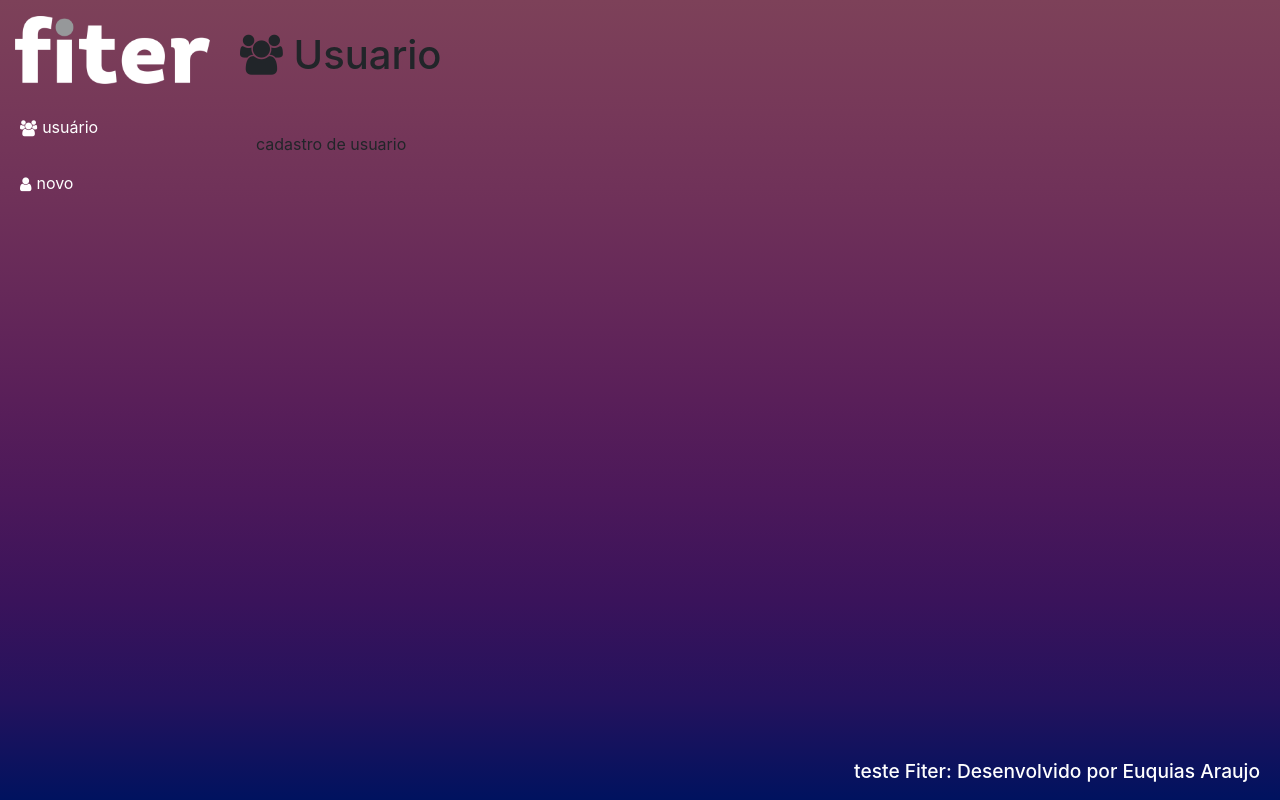
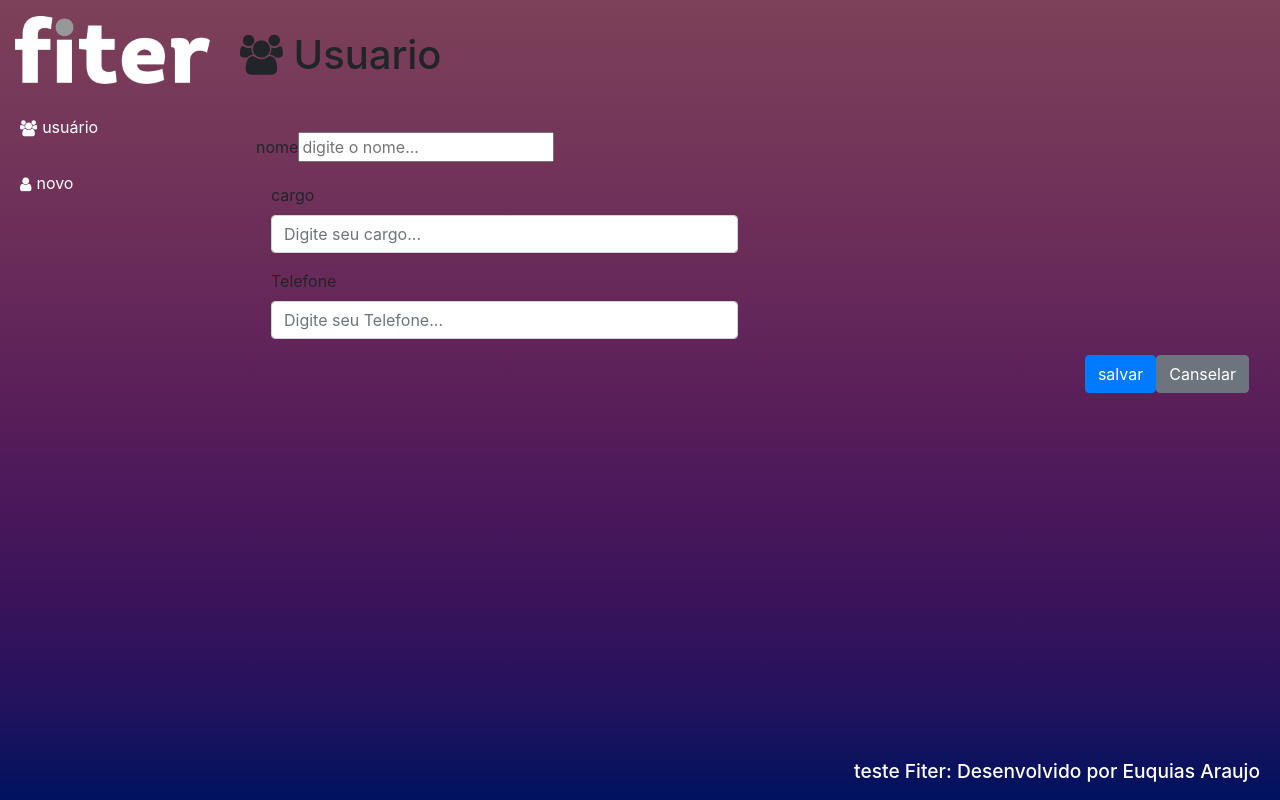
Before and after one commit to euquias/testevagafrontfiter, a React (Create React App) app in the folder testefiter/: page /user in a window 1280 px wide. Built offline with nearby package versions, Linux system fonts and the light colour scheme; no server answers.

Commit message:
problmas com input do formulario

```diff
--- a/testefiter/src/components/user/Usercrud.jsx
+++ b/testefiter/src/components/user/Usercrud.jsx
@@ -7,41 +7,106 @@
     title: 'Usuario'
 }
 
-const baseURL = "https://gist.githubusercontent.com/alencarlucas/4cd794e2e44bbe926ea4ab28da2fa3e7/raw/2c304035b03c3c5e2e708e4e82c49a42899e47ed/fiter.json"
+const baseURL = " http://localhost:3001/users"
 
 
 const initialState = {
-    user: { nome: '', cargo: '', telefone: '', foto: '' },
+    user: { nome:'', cargo: '', telefone: '', foto: '' },
     list: []
 }
 
 export default class Usercrud extends Component {
     state = { ...initialState }
-    clear(){
-        this.setState({user: initialState.user })
+
+    componentDidMount(){
+        axios(baseURL).then(resp => {
+            this.setState({ list: resp.data })
+        })
     }
-    save(){
-            const user = this.state.user
-            const method = user.id ? 'put' : 'post'
-            const url = user.id ? `${baseURL}/${user.id}` : baseURL
-            axios [method] (url.user)
-            .then(resp =>{
+
+    clear() {
+        this.setState({ user: initialState.user })
+    }
+    save() {
+        const user = this.state.user
+        const method = user.id ? 'put' : 'post'
+        const url = user.id ? `${baseURL}/${user.id}` : baseURL
+        axios[method](url.user)
+            .then(resp => {
                 const list = this.getUpdatedList(resp.data)
                 this.setState({ user: initialState.user, list })
             })
 
     }
-    getUpdatedList(user){
+    getUpdatedList(user) {
         const list = this.state.list.filter(u => u.id !== user.id)
         list.unshift(user)
         return list
     }
 
+    /* problema ao setar nome no imput */
+    updateField(event) {
+        const user = { ...this.state.user }
+        user[event.target.nome] = event.target.value
+        this.setState({ user })
+    }
+    renderForm() {
+        return (
+            <div className="form">
+                  <div className="row">
+                    <div className="col-12 col-md-6">
+                        <div className="form-group">
+                            <label>nome</label>
+                            <input type="text" className="forme-control"
+                                name="nome"
+                                value={this.state.user.nome}
+                                onChange={e => this.updateField(e)}
+                                placeholder="digite o nome..." />
+                        </div>
+                    </div>
+                </div>
 
+
+                 <div className="col-12 col-md-6">
+                    <div className="form-group">
+                        <label>cargo</label>
+                        <input type="text" className="form-control"
+                            name="cargo"
+                            value={this.state.user.cargo}
+                            onChange={e => this.updateField(e)}
+                            placeholder="Digite seu cargo..." />
+                    </div>
+                </div>
+                <div className="col-12 col-md-6">
+                    <div className="form-group">
+                        <label>Telefone</label>
+                        <input type="text" className="form-control"
+                            name="telefone"
+                            value={this.state.user.telefone}
+                            onChange={e => this.updateField(e)}
+                            placeholder="Digite seu Telefone..." />
+                    </div>
+                </div>
+                <div className="row">
+                    <div className="col-12 d-flex justify-content-end">
+                        <button className="btn btn-primary"
+                            onClick={e => this.save(e)} >
+                            salvar
+                        </button>
+                        <button className="btn btn-secondary"
+                            onClick={e => this.clear(e)}>
+                            Canselar
+                        </button>
+                    </div>
+                </div>
+            </div>
+        )
+    }
     render() {
+        console.log(this.state.list)
         return (
             <Main {...headerprops}>
-                cadastro de usuario
+                {this.renderForm()}
             </Main>
         )
     }
```
